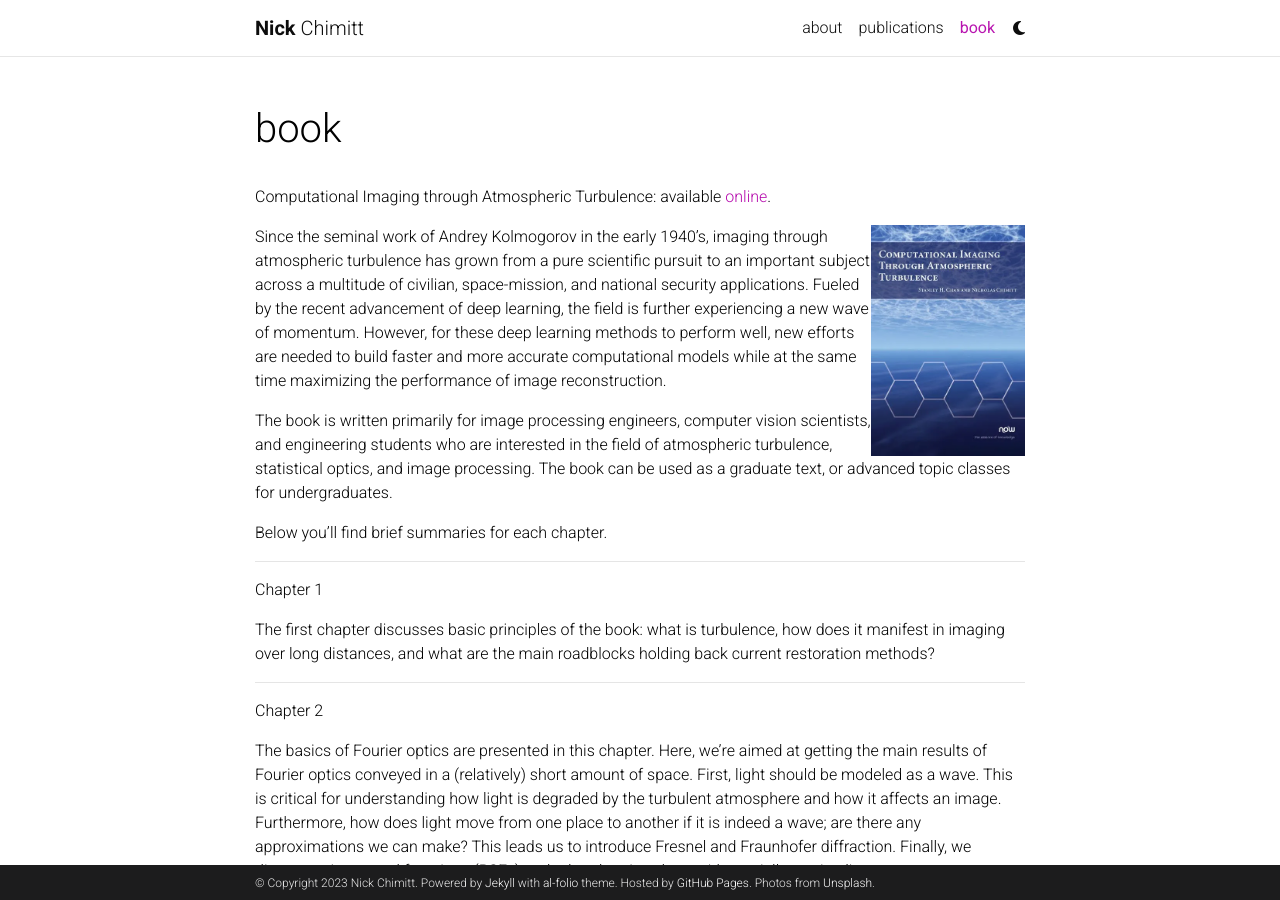
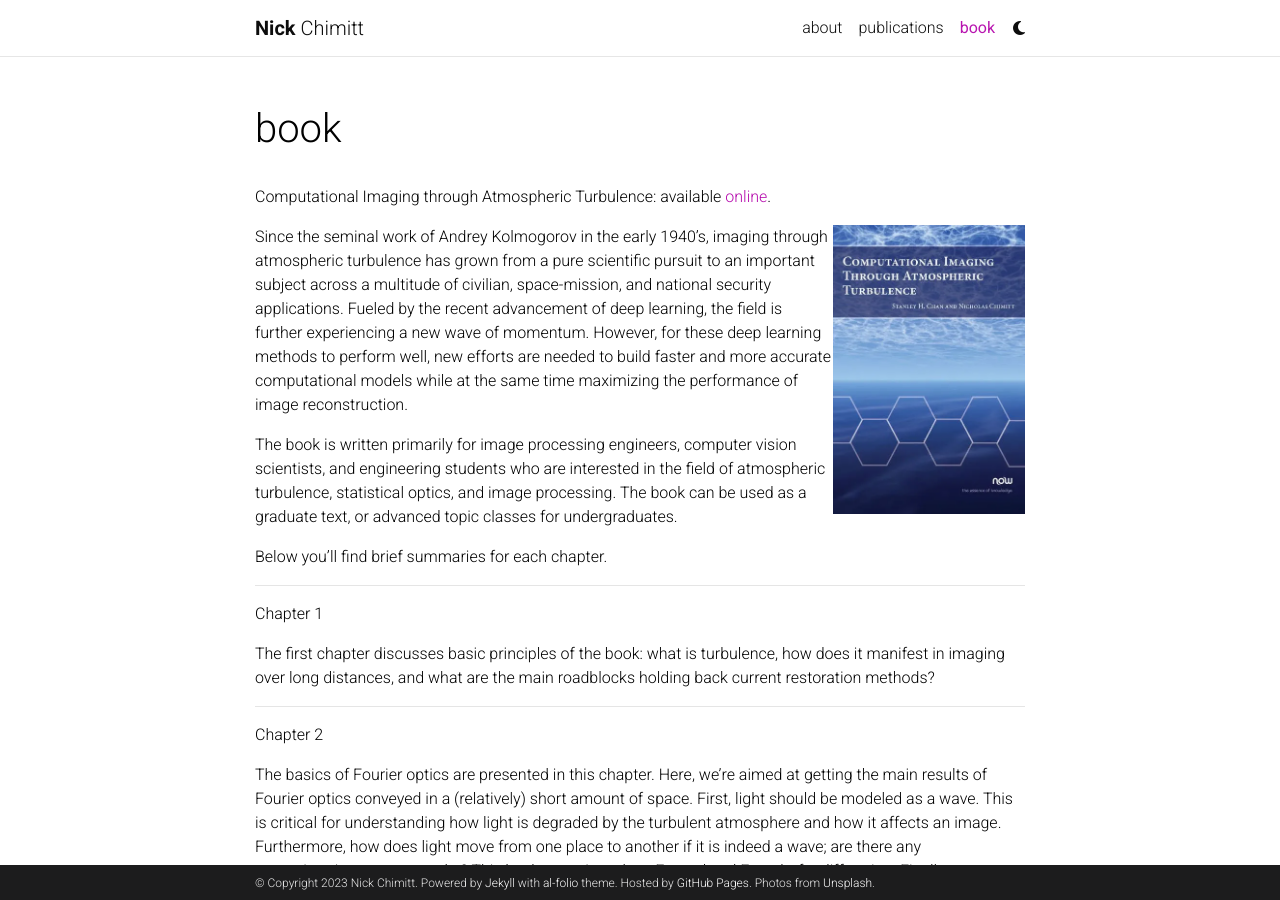
Before and after one commit to nchimitt/nchimitt.github.io, a Jekyll site: the page built from _pages/tutorial.md, in a window 1280 px wide and 900 px high. Built offline with Jekyll 4.4.1, drawn with Linux system fonts in a browser that asks for light colours; comment, search, counter and statistics services are not loaded; a style sheet for code colours, icons or effects is not loaded.

Commit message:
book image size

```diff
--- a/_pages/tutorial.md
+++ b/_pages/tutorial.md
@@ -9,7 +9,7 @@ cv_pdf: example_pdf.pdf
 Computational Imaging through Atmospheric Turbulence: available [online](https://www.barnesandnoble.com/w/computational-imaging-through-atmospheric-turbulence-stanley-h-chan/1143986968).
 
 
-<img src="/assets/img/book.webp" width="20%" height="20%" class="float-right" />
+<img src="/assets/img/book.webp" width="25%" height="25%" class="float-right" />
 
 
 Since the seminal work of Andrey Kolmogorov in the early 1940’s, imaging through atmospheric turbulence has grown from a pure scientific pursuit to an important subject across a multitude of civilian, space-mission, and national security applications. Fueled by the recent advancement of deep learning, the field is further experiencing a new wave of momentum. However, for these deep learning methods to perform well, new efforts are needed to build faster and more accurate computational models while at the same time maximizing the performance of image reconstruction.
```
